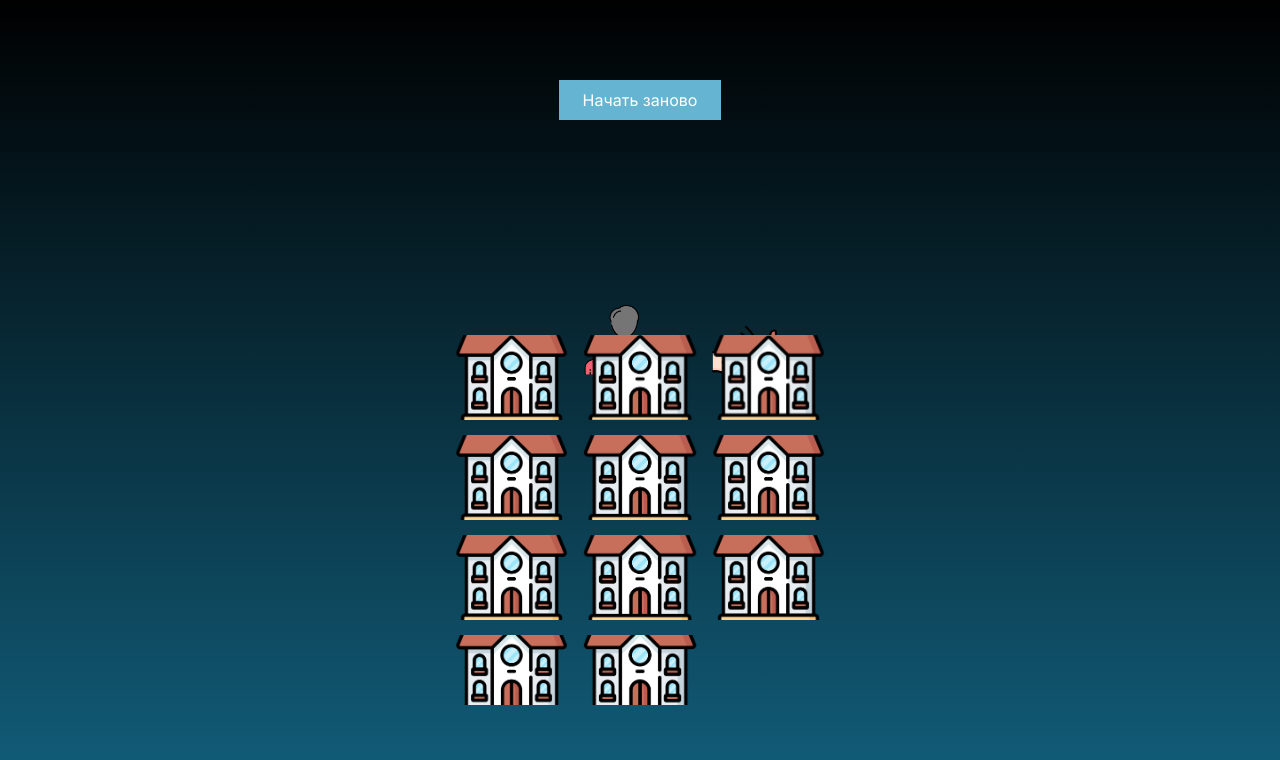
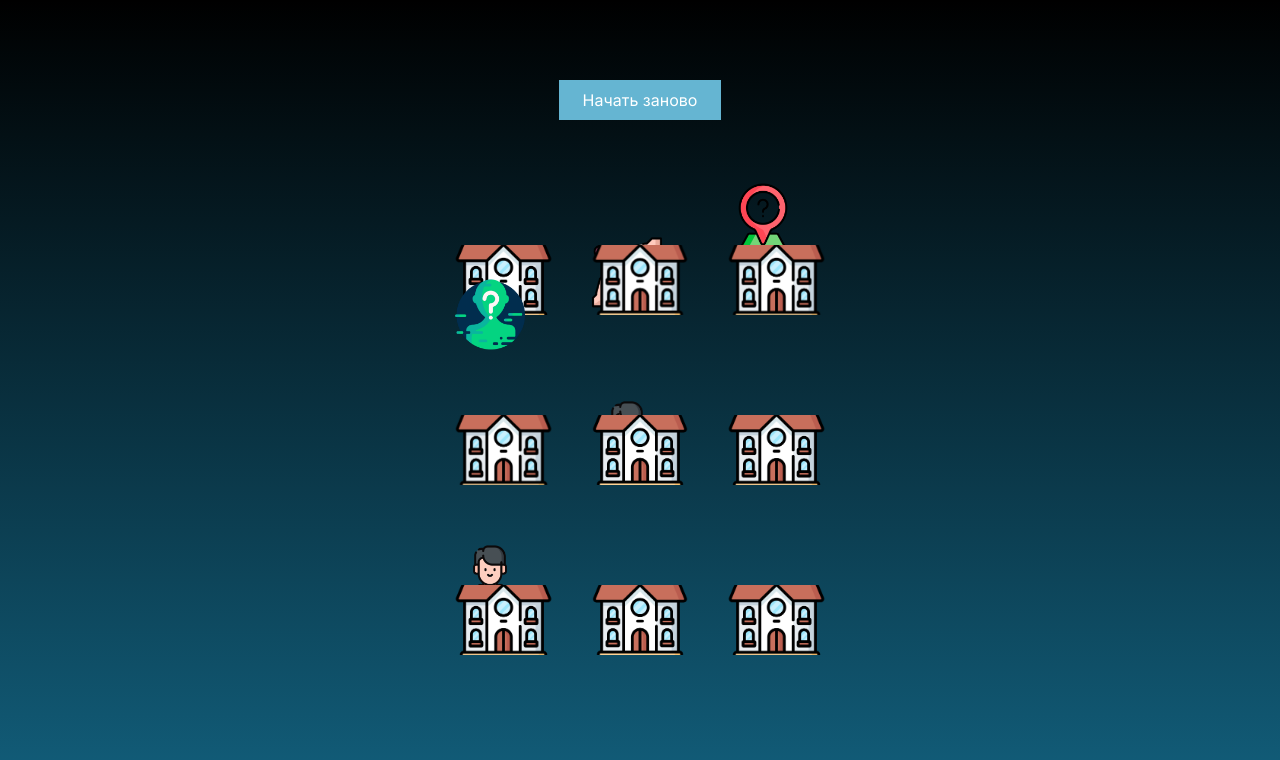
Before and after one commit to kravcov7/hackathon-team3, a Next.js app: page /game in a window 1280 px wide. Shown: the top 760 px of the page. Built offline with nearby package versions, Linux system fonts and the light colour scheme.

Commit message:
feature/count img

```diff
--- a/app/ui/scene/Scene.module.css
+++ b/app/ui/scene/Scene.module.css
@@ -4,11 +4,12 @@
   grid-template-rows: repeat(3, 1fr);
   justify-items: center;
   align-items: center;
-  gap: 15px;
+  gap: 100px 40px;
   padding: 15px;
   max-width: 100%;
   width: 400px;
   height: 400px;
+  margin-bottom: 90px;
 }
 
 .unit {
--- a/app/ui/scene/Scene.tsx
+++ b/app/ui/scene/Scene.tsx
@@ -10,9 +10,11 @@ type SceneProps = {
 
 export default function Scene({ isHit, onUnitClick }: SceneProps) {
 
+  const newUnits = units.slice(2)
+
   return (
     <div className={styles.scene}>
-      {units.map((unit, index) => (
+      {newUnits.map((unit, index) => (
         <GameBlock key={index} onClick={onUnitClick} isHit={isHit}>
         </GameBlock>
       ))}
```
